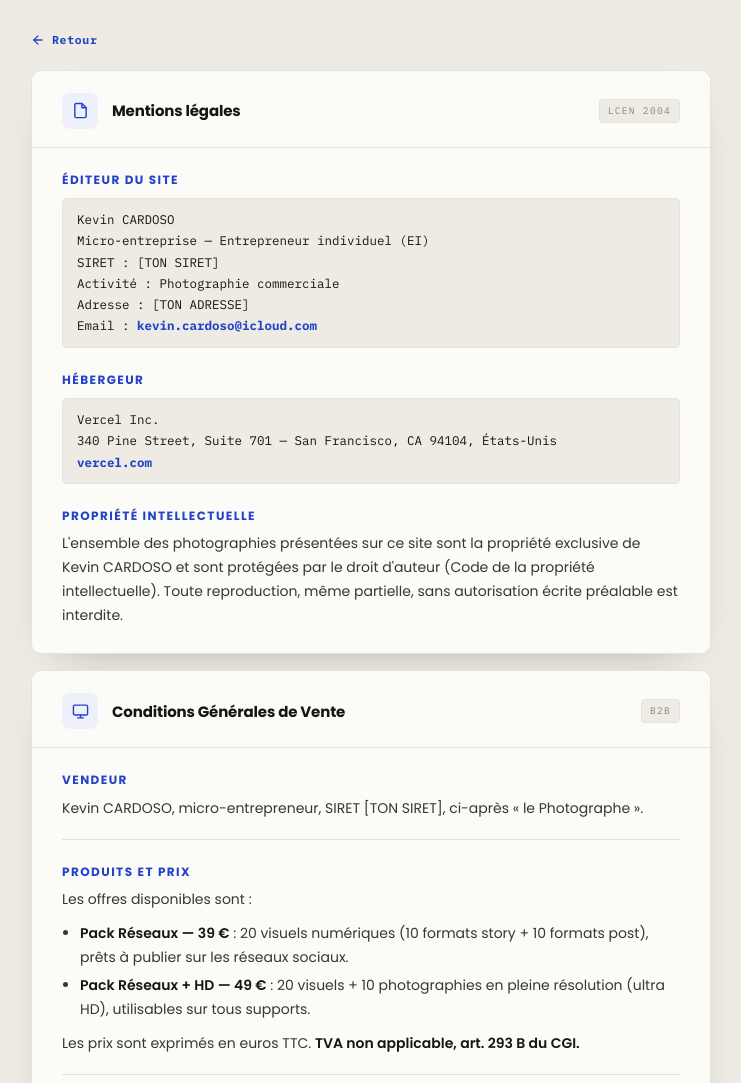
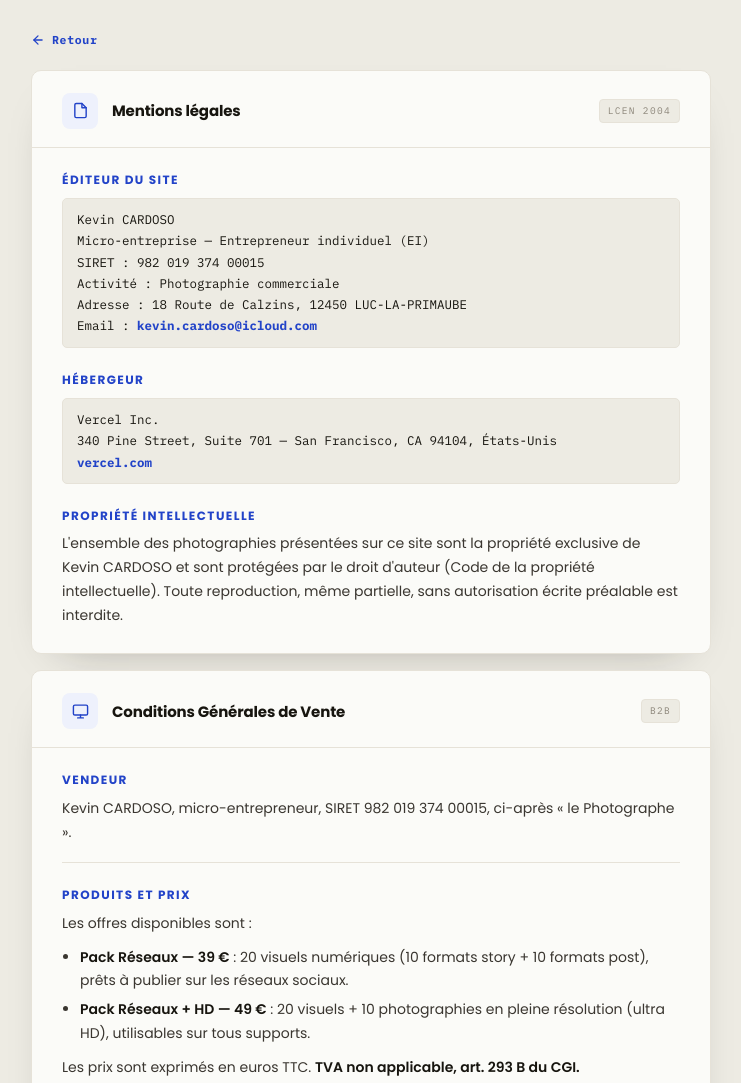
Before and after one commit to callme-keo/storefront-shoot-and-sell-automation, a website: page mentions-legales.html in a window 1280 px wide. Shown: the top 1083 px of the page, without its empty margins (269-1010 px from the left). Drawn offline with Linux system fonts and the light colour scheme.

Commit message:
feat: infos vendeur reelles (SIRET, adresse) sur facture + mentions legales
Co-Authored-By: Claude Opus 4.8 <noreply@anthropic.com>

```diff
--- a/mentions-legales.html
+++ b/mentions-legales.html
@@ -125,9 +125,9 @@
       <code class="mono">
         Kevin CARDOSO<br>
         Micro-entreprise — Entrepreneur individuel (EI)<br>
-        SIRET : [TON SIRET]<br>
+        SIRET : 982 019 374 00015<br>
         Activité : Photographie commerciale<br>
-        Adresse : [TON ADRESSE]<br>
+        Adresse : 18 Route de Calzins, 12450 LUC-LA-PRIMAUBE<br>
         Email : <a href="mailto:kevin.cardoso@icloud.com">kevin.cardoso@icloud.com</a>
       </code>
 
@@ -154,7 +154,7 @@
     </div>
     <div class="card-body">
       <h3>Vendeur</h3>
-      <p>Kevin CARDOSO, micro-entrepreneur, SIRET [TON SIRET], ci-après « le Photographe ».</p>
+      <p>Kevin CARDOSO, micro-entrepreneur, SIRET 982 019 374 00015, ci-après « le Photographe ».</p>
 
       <hr class="divider">
 
```
Also changed, not shown: livraison-facture.html (+4 -4 lines).
